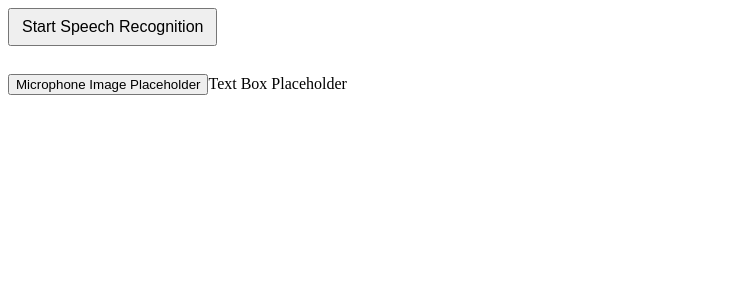
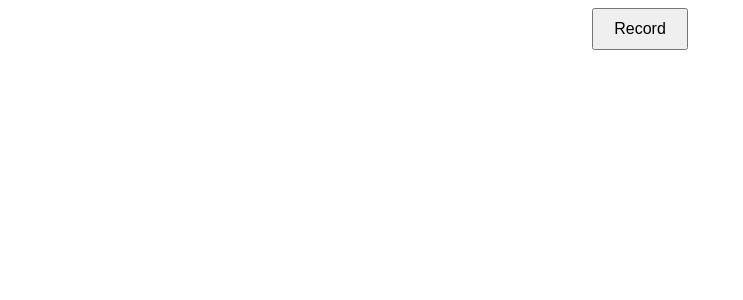
Before and after one commit to Cybertaco360/neodevleague, a Nuxt app: page / in a window 1280 px wide. Shown: the top 300 px of the page, without its empty margins (0-743 px from the left). Built offline with nearby package versions, Linux system fonts and the light colour scheme.

Commit message:
MIC TEST

```diff
--- a/app.vue
+++ b/app.vue
@@ -1,6 +1,99 @@
 <template>
-  <div>
+  <div class="app">
+    <button :class="{ active: isRecording }" @click="toggleMic">Record</button>
+    <div class="transcript">{{ transcript }}</div>
+  </div>
+</template>
 
-  </div>
-  <NuxtPage />
-</template>
+<script setup>
+import { ref, onMounted } from 'vue';
+
+// Define reactive variables for transcript text and recording status
+const transcript = ref('');
+const isRecording = ref(false);
+
+let sr;
+
+onMounted(() => {
+  // Initialize SpeechRecognition only if supported and in the browser
+  const SpeechRecognition = window.SpeechRecognition || window.webkitSpeechRecognition;
+  if (SpeechRecognition) {
+    sr = new SpeechRecognition();
+    sr.continuous = true;
+    sr.interimResults = true;
+
+    // Set up event handlers for the SpeechRecognition instance
+    sr.onstart = () => {
+      console.log('Speech Recognition Started');
+      isRecording.value = true;
+    };
+
+    sr.onend = () => {
+      console.log('Speech Recognition Stopped');
+      isRecording.value = false;
+    };
+
+    sr.onresult = (evt) => {
+      const results = Array.from(evt.results)
+        .map(result => result[0].transcript)
+        .join('');
+      transcript.value = results;
+
+      // Check commands only for final results
+      for (let i = 0; i < evt.results.length; i++) {
+        const result = evt.results[i];
+        if (result.isFinal) {
+          checkForCommand(result[0].transcript);
+        }
+      }
+    };
+  } else {
+    console.error("Speech recognition not supported in this browser.");
+  }
+});
+
+// Function to handle specific commands
+const checkForCommand = (text) => {
+  if (text.includes('stop recording')) {
+    sr.stop();
+  } else if (text.includes('what is the time') || text.includes("what's the time")) {
+    alert(new Date().toLocaleTimeString());
+    sr.stop();
+    setTimeout(() => sr.start(), 100);  // Restart recognition after showing time
+  }
+};
+
+// Toggle the microphone on and off
+const toggleMic = () => {
+  if (isRecording.value) {
+    sr.stop();
+  } else {
+    sr.start();
+  }
+};
+</script>
+
+<style scoped>
+.app {
+  display: flex;
+  flex-direction: column;
+  align-items: center;
+  gap: 20px;
+}
+
+button {
+  padding: 10px 20px;
+  font-size: 16px;
+  cursor: pointer;
+}
+
+button.active {
+  background-color: #f00;
+  color: #fff;
+}
+
+.transcript {
+  font-size: 18px;
+  margin-top: 20px;
+}
+</style>
--- a/components/SpeechToText.vue
+++ b/components/SpeechToText.vue
@@ -1,66 +1,68 @@
 <template>
-    <div>
-      <button @click="startRecognition">Start Speech Recognition</button>
-      <p>{{ transcript }}</p>
+    <div class="app">
+        <button :class="mic" @click="toggleMic" >Record</button>
     </div>
-  </template>
+    <div class="transcript" v-text="transcript"></div>
+</template>
 
-  <script>
-  export default {
-    data() {
-      return {
-        recognition: null,
-        transcript: '',
-      };
-    },
-    mounted() {
-      // Check if browser supports SpeechRecognition
-      if ('webkitSpeechRecognition' in window) {
-        this.recognition = new window.webkitSpeechRecognition();
-        this.recognition.continuous = false;
-        this.recognition.interimResults = true;
-        this.recognition.lang = 'en-US';
+<script setup>
+import { ref, onMounted } from 'vue'
+const transcript = ref('')
+const isRecording = ref(false)
 
-        // Capture the results and update the transcript
-        this.recognition.onresult = (event) => {
-          let interimTranscript = '';
-          for (let i = event.resultIndex; i < event.results.length; i++) {
-            if (event.results[i].isFinal) {
-              this.transcript += event.results[i][0].transcript;
-            } else {
-              interimTranscript += event.results[i][0].transcript;
-            }
-          }
-          this.transcript = this.transcript.trim() + interimTranscript;
-        };
+const Recognition = window.SpeechRecognition || window.webkitSpeechRecognition
+const sr = new Recognition()
 
-        // Handle errors and end events
-        this.recognition.onerror = (event) => {
-          console.error("Speech recognition error:", event.error);
-        };
+onMounted(() => {
+	sr.continuous = true
+	sr.interimResults = true
 
-        this.recognition.onend = () => {
-          console.log("Speech recognition ended");
-        };
-      } else {
-        alert("Your browser does not support speech recognition.");
-      }
-    },
-    methods: {
-      startRecognition() {
-        if (this.recognition) {
-          this.transcript = ''; // Clear the transcript
-          this.recognition.start(); // Start recognition
-        }
-      },
-    },
-  };
-  </script>
+	sr.onstart = () => {
+		console.log('SR Started')
+		isRecording.value = true
+	}
 
-  <style scoped>
-  button {
-    padding: 8px 12px;
-    font-size: 16px;
-    margin-bottom: 12px;
-  }
-  </style>
+	sr.onend = () => {
+		console.log('SR Stopped')
+		isRecording.value = false
+	}
+
+	sr.onresult = (evt) => {
+		for (let i = 0; i < evt.results.length; i++) {
+			const result = evt.results[i]
+
+			if (result.isFinal) CheckForCommand(result)
+		}
+
+		const t = Array.from(evt.results)
+			.map(result => result[0])
+			.map(result => result.transcript)
+			.join('')
+
+		transcript.value = t
+	}
+})
+
+const CheckForCommand = (result) => {
+	const t = result[0].transcript;
+	if (t.includes('stop recording')) {
+		sr.stop()
+	} else if (
+		t.includes('what is the time') ||
+		t.includes('what\'s the time')
+	) {
+		sr.stop()
+		alert(new Date().toLocaleTimeString())
+		setTimeout(() => sr.start(), 100)
+	}
+}
+
+const ToggleMic = () => {
+	if (isRecording.value) {
+		sr.stop()
+	} else {
+		sr.start()
+	}
+}
+// TylerPottsDev https://github.com/TylerPottsDev/yt-vue-voice-recognition/
+</script>
```
